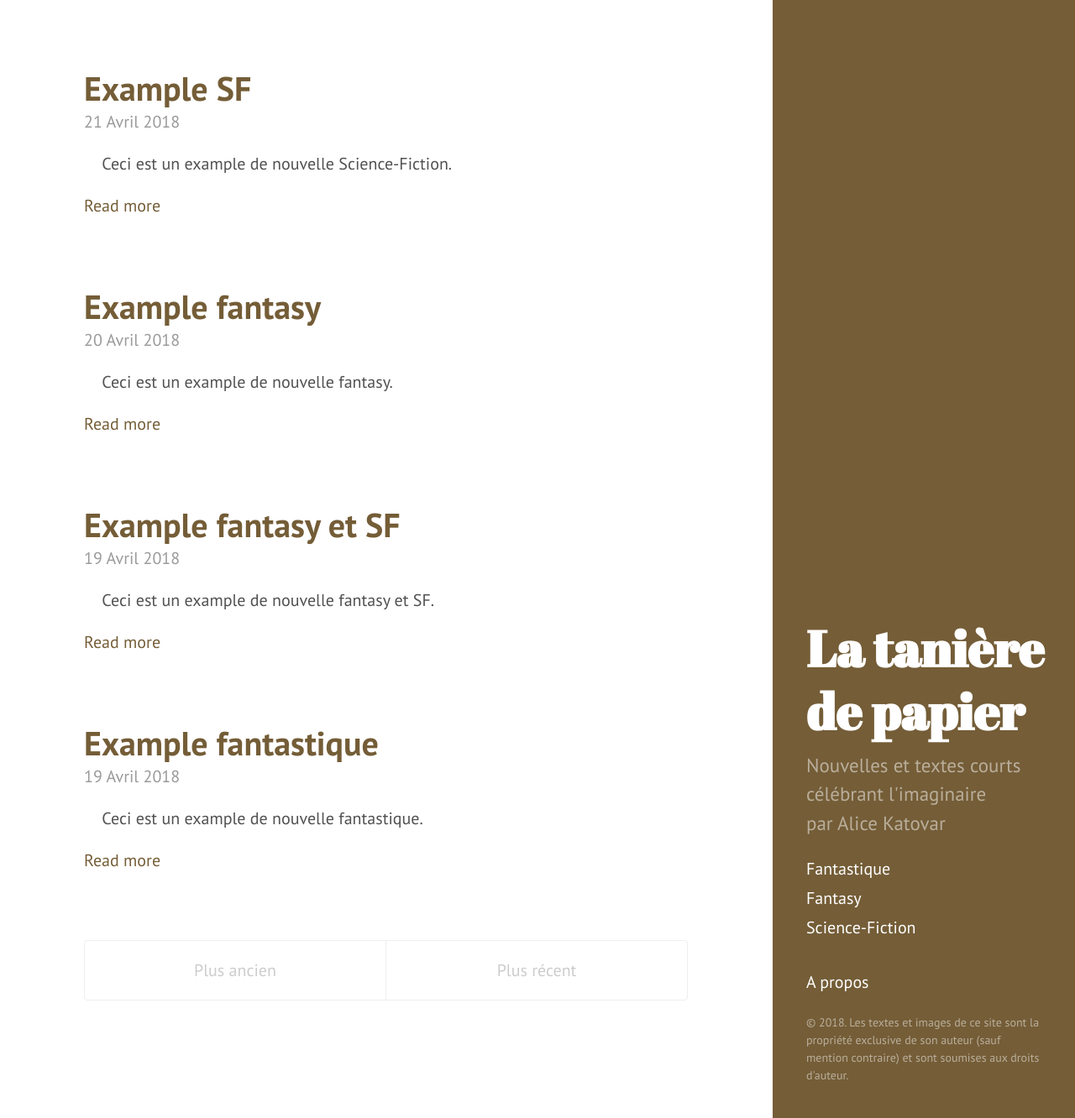
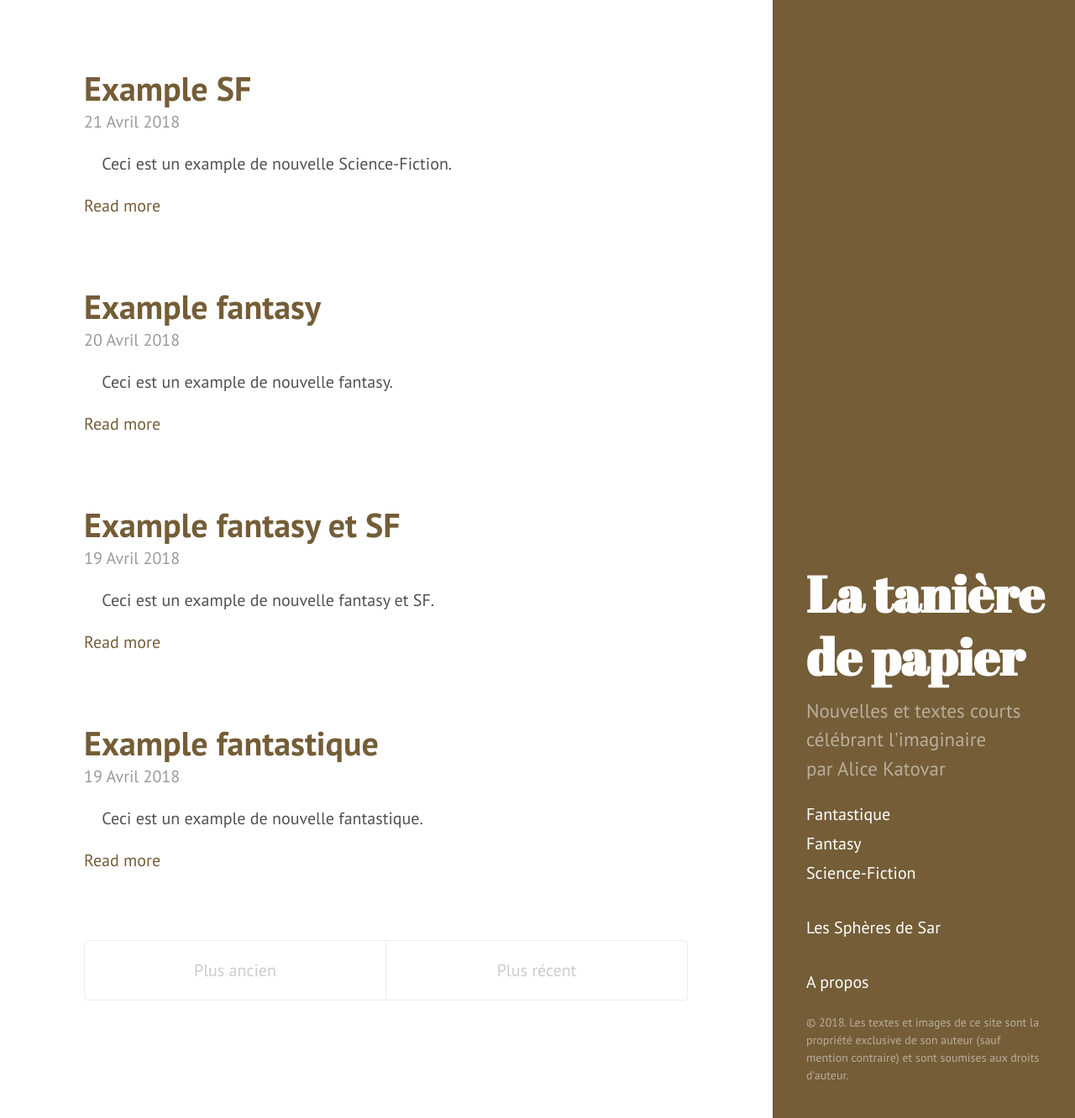
Before and after one commit to spheresdesar/allstories, a Jekyll site: the page built from index.html, in a window 1280 px wide and 1332 px high. Shown: the whole window at 84% size. Built offline with Jekyll 4.4.1, drawn with Linux system fonts in a browser that asks for light colours; the list of posts is cut into pages by our own code.

Commit message:
Add SdS link

```diff
--- a/_includes/sidebar.html
+++ b/_includes/sidebar.html
@@ -25,6 +25,8 @@
       {% endfor %}
 
       <br />
+            <a class="sidebar-nav-item" href="http://spheresdesar.com/">Les Sphères de Sar</a>
+      <br />
 
       {% assign pages_list = site.pages %}
       {% for node in pages_list %}
```
